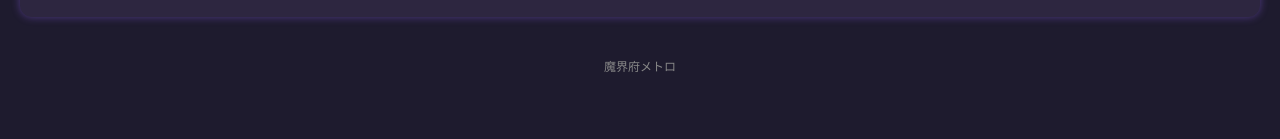
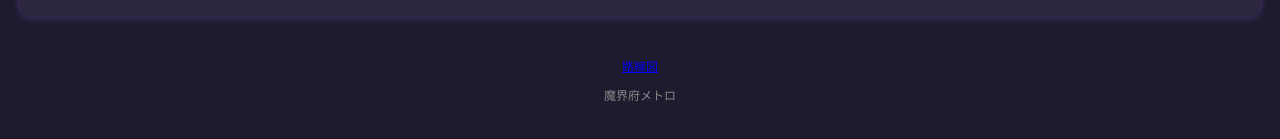
Before and after one commit to higashiikenaga/metro_ic, a plain HTML site: page index_noregular.html in a window 1280 px wide. Shown: the part 429-568 px from the top of the page. Drawn offline with Linux system fonts and the light colour scheme.

Commit message:
Update index_noregular.html

```diff
--- a/index_noregular.html
+++ b/index_noregular.html
@@ -132,7 +132,7 @@
       <div class="label">ID</div>
       <div class="value">ReMPASS_01_REI</div>
     </div>
-    <div class="footer">魔界府メトロ</div>
+    <div class="footer"><a href="map.html">路線図</a><p>魔界府メトロ</p></div>
   </div>
   <div id="magicEffect"></div>
   <script>
```
